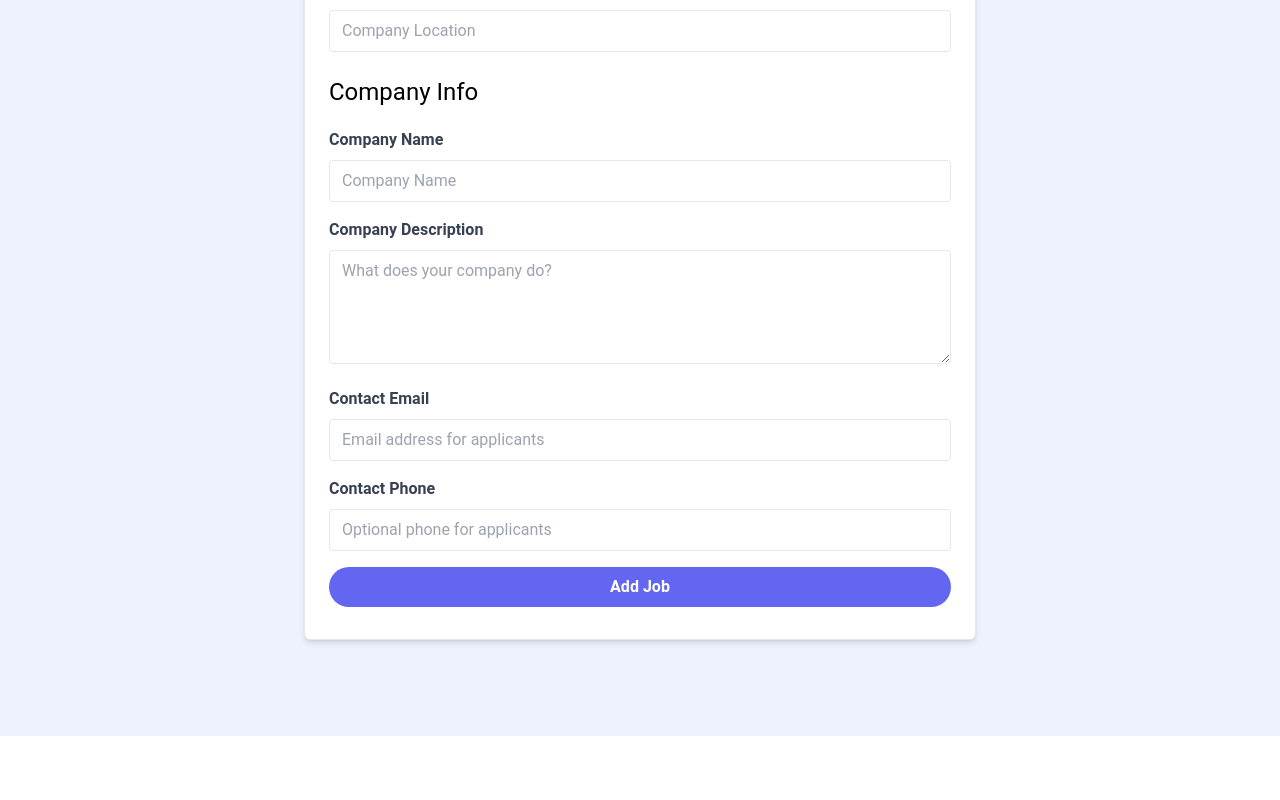
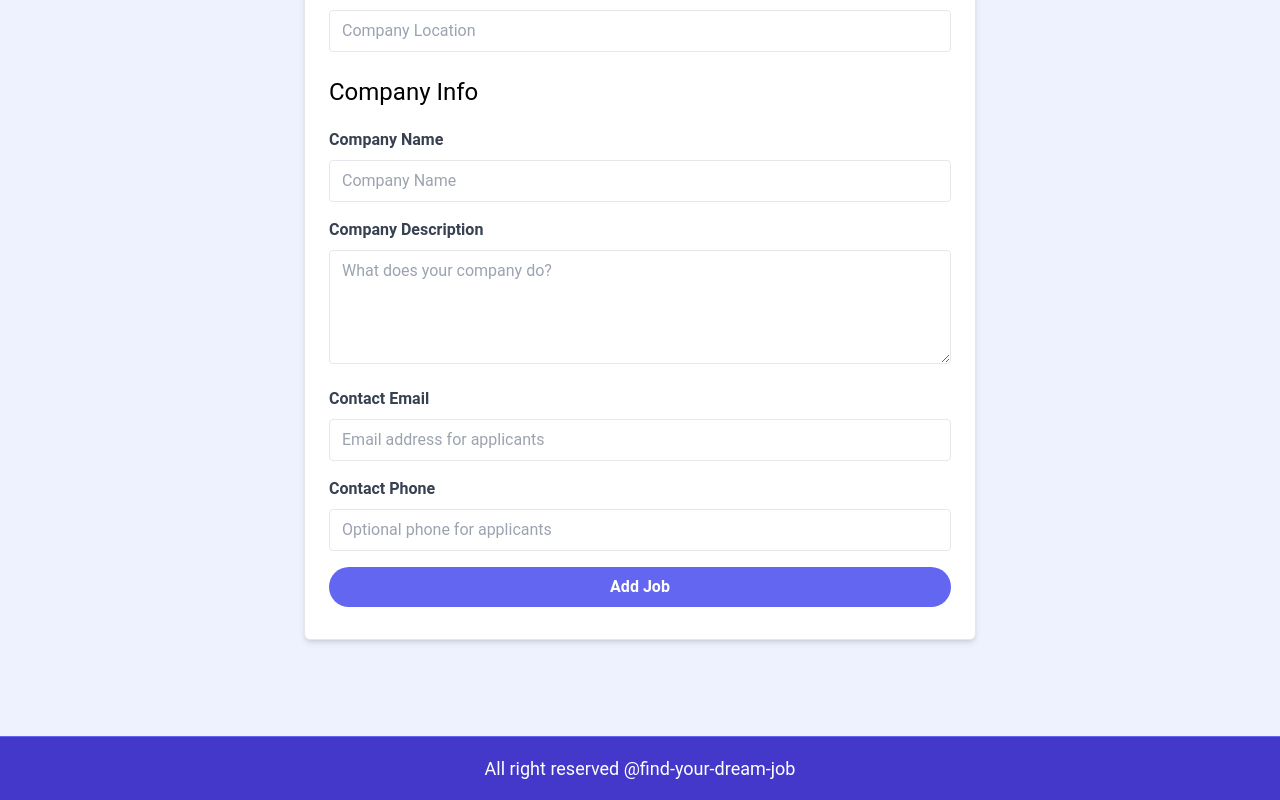
Before and after one commit to saied83/find-your-dream-job, a React (Vite) app: page /add-jobs in a window 1280 px wide. Shown: the part 733-1533 px from the top of the page. Before the commit the page ends 1469 px from the top, so only its background shows below. Built offline with nearby package versions, Linux system fonts and the light colour scheme.

Commit message:
add footer

```diff
--- /dev/null
+++ b/src/components/Footer.jsx
@@ -0,0 +1,9 @@
+const Footer = () => {
+  return (
+    <div className="h-16 text-white flex justify-center items-center text-lg w-full bg-indigo-700 border-t border-indigo-500">
+      All right reserved @find-your-dream-job
+    </div>
+  );
+};
+
+export default Footer;
--- a/src/layouts/MainLayout.jsx
+++ b/src/layouts/MainLayout.jsx
@@ -2,6 +2,7 @@
 import Navbar from "../components/Navbar";
 import { ToastContainer } from "react-toastify";
 import "react-toastify/dist/ReactToastify.css";
+import Footer from "../components/Footer";
 
 const MainLayout = () => {
   return (
@@ -9,6 +10,7 @@
       <Navbar />
       <Outlet />
       <ToastContainer />
+      <Footer />
     </>
   );
 };
```
